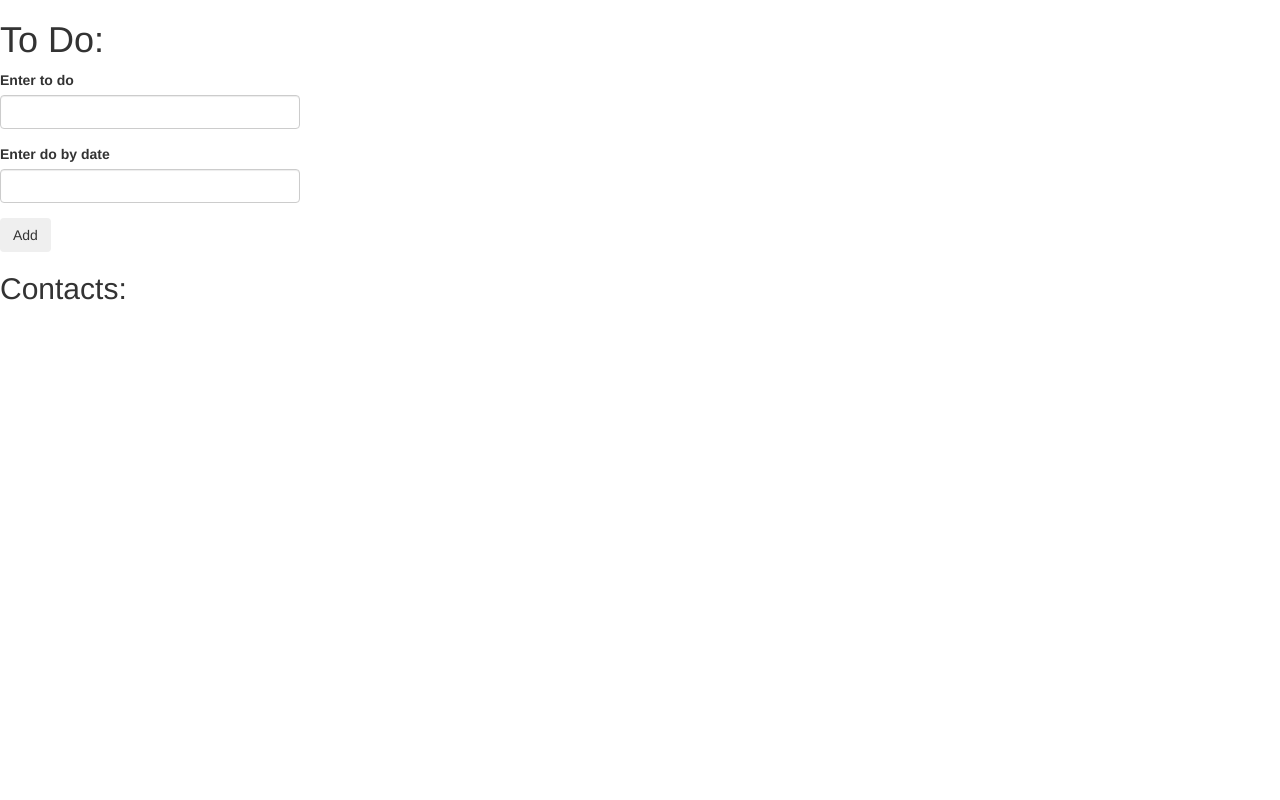
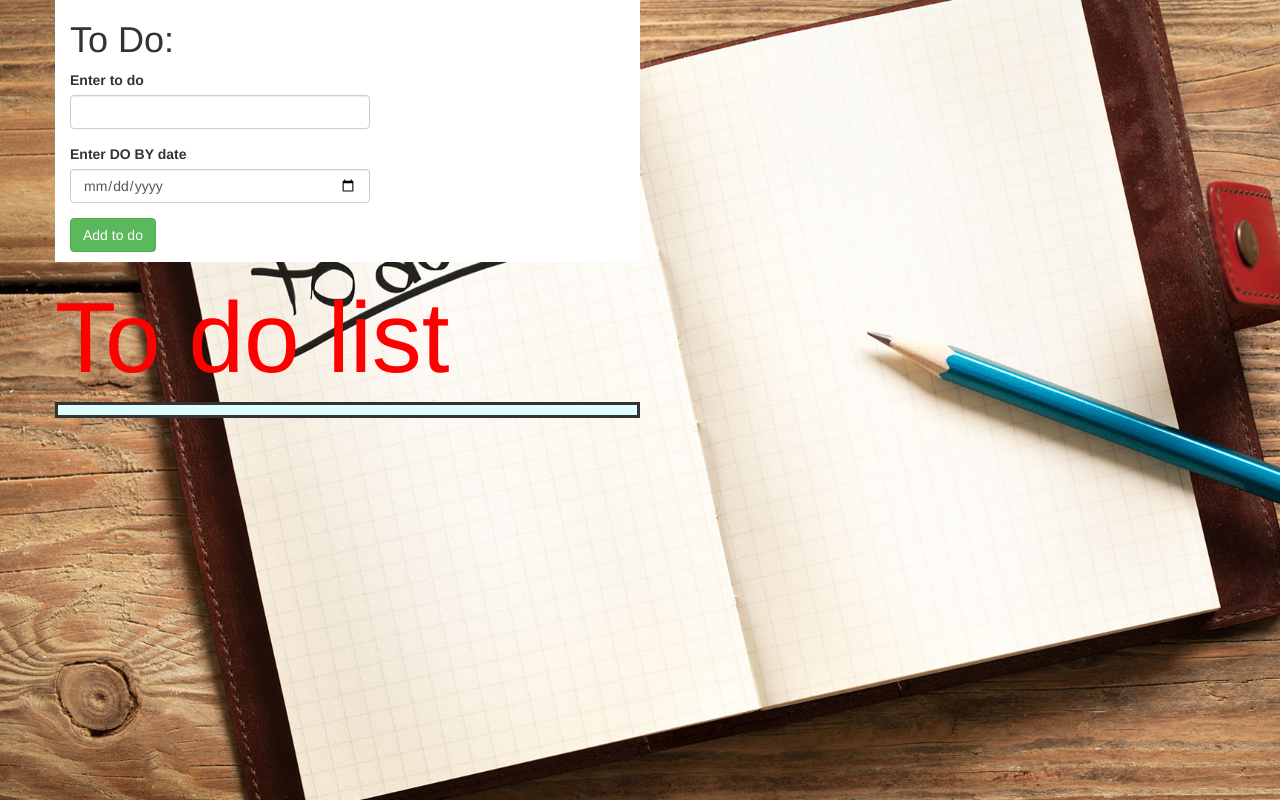
Before and after one commit to BatesColin/to-do-list, a plain HTML site: page index.html in a window 1280 px wide. Drawn offline with Linux system fonts and the light colour scheme.

Commit message:
add final webpage

```diff
--- a/css/styles.css
+++ b/css/styles.css
@@ -1,15 +1,54 @@
+body {
+  background-image: url("../img/1.jpg");
+  background-repeat: no-repeat;
+  background-size: cover;
+  background-attachment: fixed;
+}
+
+
 div.form-group {
   width: 300px;
 }
 div.output {
   display: none;
-  float: right;
+  border: solid;
+  padding-left: 10px;
+  font-size: 35px;
+  background-color: lightcyan;
 }
+
+div.row h2 {
+  color: red;
+  font-size: 100px;
+
+}
+
+div.boxRight {
+  background-color: white;
+  padding-bottom: 10px;
+}
+
 
 .list:hover {
   text-decoration: underline;
   color: red;
 }
-div.output {
-  background-color: blue;
+
+
+.move {
+  margin-top: 50px;
 }
+
+div.done {
+  border: solid;
+  background-color: lightcyan;
+}
+
+div.small{
+  width: 100px;
+}
+
+.list {
+  font-size: 30px;
+}
+todo
--- a/index.html
+++ b/index.html
@@ -8,8 +8,13 @@
   <script src="js/jquery-3.3.1.js"></script>
   <script src="js/scripts.js"></script>
 </head>
-  <body>
+<body class= "container-fluid">
 
+  <div class="container">
+
+
+    <div class="row">
+      <div class="col-md-6 boxRight">
         <h1>To Do:</h1>
         <form id="new-contact">
           <div class="taskInfo">
@@ -19,28 +24,57 @@
               <input type="text" class="form-control" id="toDoList">
             </div>
 
-            <div class="form-group">
+            <!-- <div class="form-group" >
               <label for="toDoList">Enter do by date</label>
               <input type="text" class="form-control" id="doByDate">
             </div>
+          </div> -->
+
+          <div class="form-group">
+            <label for="toDoList">Enter DO BY date</label>
+            <input id="doByDate" class="form-control" type="date">
           </div>
 
-            <button type="submit" class="btn">Add</button>
+
+
+
+          <button type="submit" class="btn btn-success">Add to do</button>
         </form>
+</div>
 
-          <h2>Contacts:</h2>
-              <ul id="lists">
-
-               </ul>
+      </div>
+      <div class="col-md-6 move">
         <div class="output">
 
           <p>to do: <span class="do-output"></span></p>
           <p>Do by date: <span class="date-output"></span></p>
 
         </div>
+      </div>
+
+      </div>
+    <div class="row">
+      <h2>To do list</h2>
+    <div class="col-md-6 done">
+
+      <ul id="lists">
+
+      </ul>
+    </div>
+    <div class="col-md-6">
+
+    </div>
+
+
+
+    </div>
+
+
+
 
   <p class="test"></p>
   <p class="test1"></p>
+
 </body>
 
 </html>
--- a/js/scripts.js
+++ b/js/scripts.js
@@ -31,7 +31,8 @@ $(document).ready(function() {
 
 
   //  $("p.test").text();
-    $("ul#lists").append("<li><span class='list'>" + toDo.name + "</span></li>");
+    //$("ul#radioDone").append("<li><select class='form-control' id='done'> <option value='NotDone'>Not Done</option><option value='Done'>Done</option></select></li>");
+      $("ul#lists").append("<li><span class='list'>" + toDo.name + " click Me" + "</span><div class='small'><select class='form-control' id='done'> <option value='NotDone'>Not Done</option><option value='Done'>Done</option></select></div></li>");
 
 
 $(".list").last().click(function() {
@@ -40,7 +41,7 @@ $(".list").last().click(function() {
   $(".do-output").text(toDo.name);
   $(".date-output").text(toDo.doBy);
 
- $("ul#addresses").text("");
+ //$("ul#addresses").text("");
 //   newContact.addresses.forEach(function(address) {
 //     $("ul#addresses").append("<li>" + address.fullAddress() + "</li>");
   });
```
Also changed, not shown: img/1.jpg (added). Lines whose indentation alone changed are shown as unchanged.
